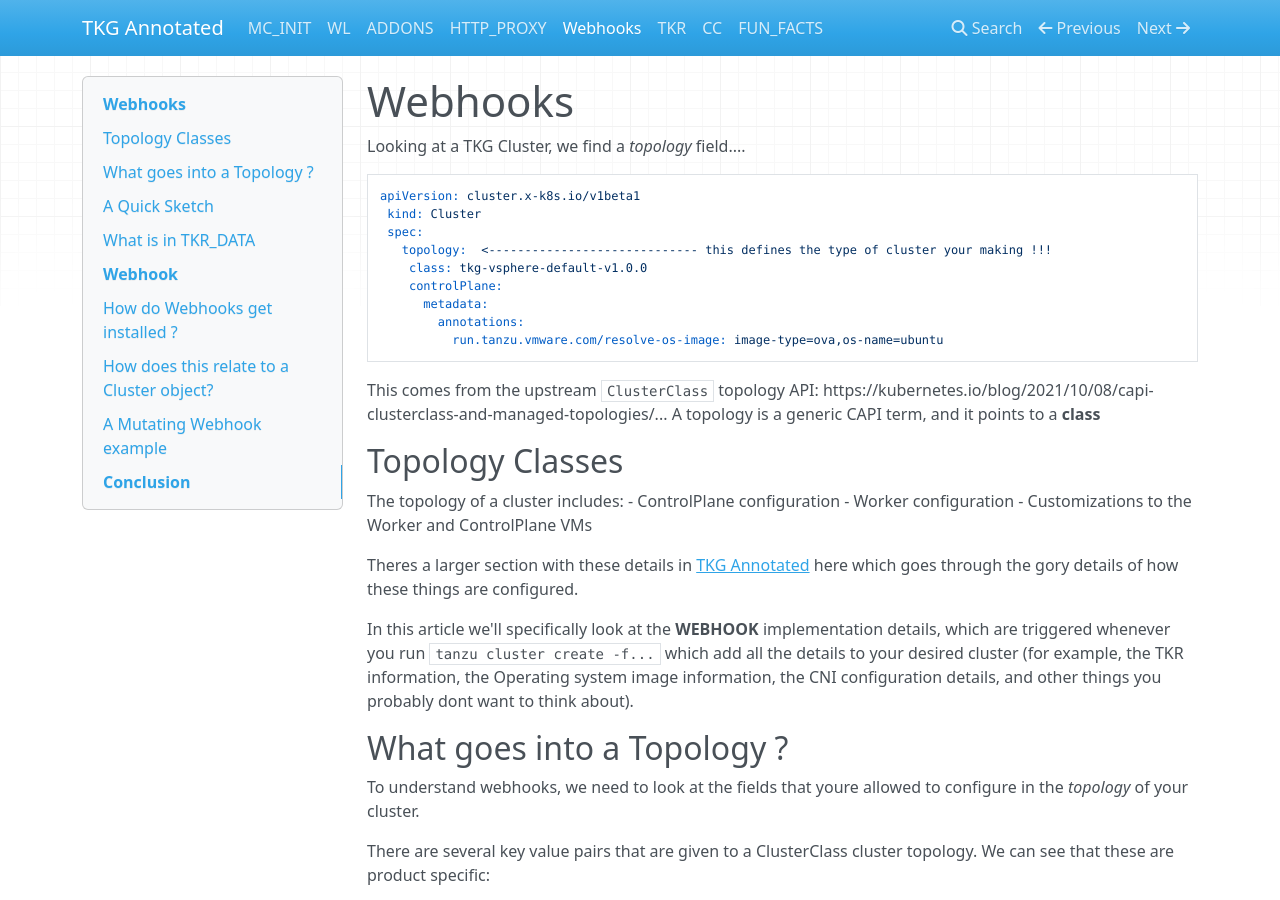
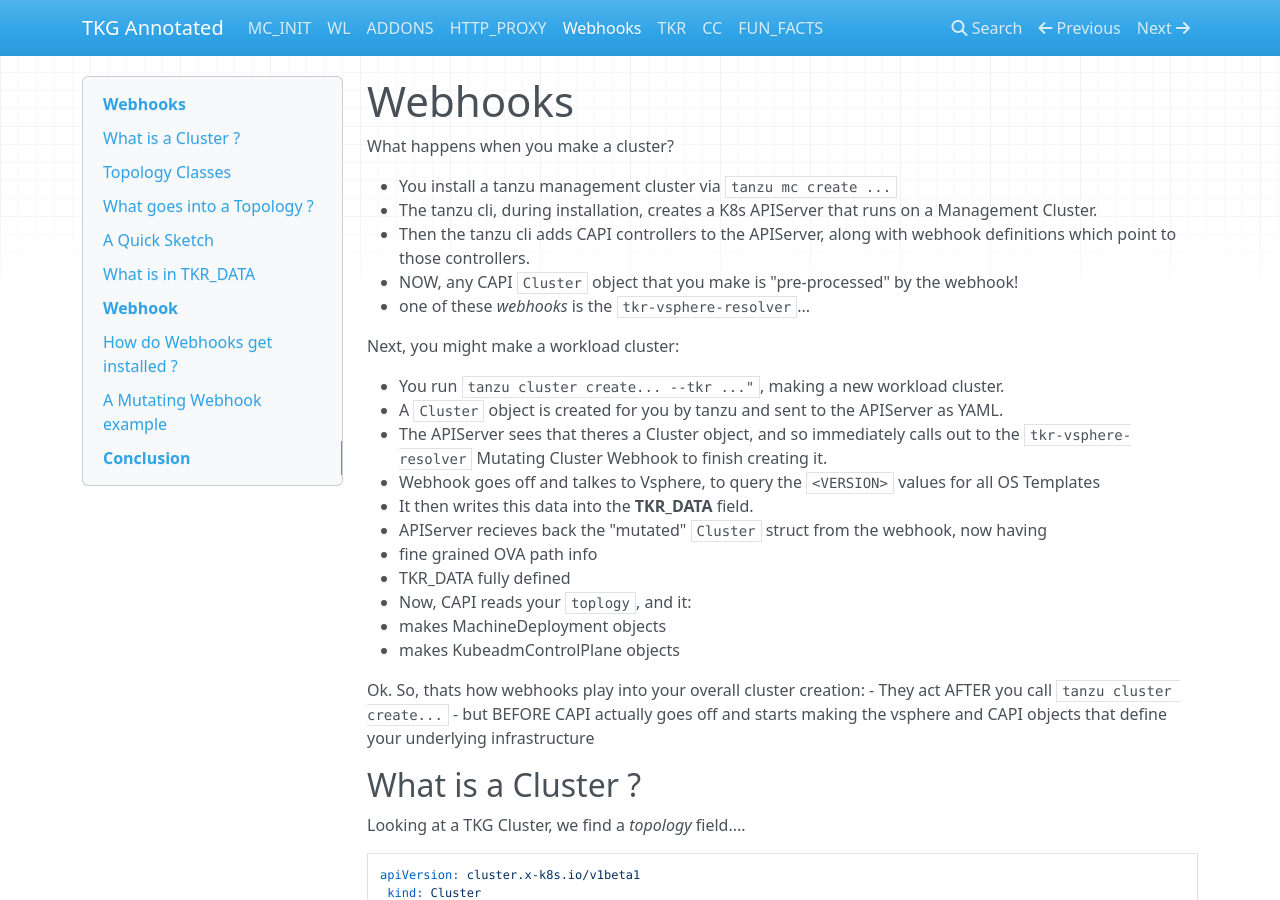
Before and after one commit to jayunit100/tanzu-install-annotated, an MkDocs documentation site: the page built from docs/z3-webhooks.md, in a window 1280 px wide and 900 px high. Built offline with MkDocs 1.6.1, drawn with Linux system fonts in a browser that asks for light colours; nearby versions of some CDN libraries; some of the changed text lies outside the part shown.

Commit message:
Update z3-webhooks.md

````diff
--- a/docs/z3-webhooks.md
+++ b/docs/z3-webhooks.md
@@ -1,4 +1,32 @@
 # Webhooks
+
+What happens when you make a cluster?
+
+- You install a tanzu management cluster via `tanzu mc create ...`
+- The tanzu cli, during installation, creates a K8s APIServer that runs on a Management Cluster.
+- Then the tanzu cli adds CAPI controllers to the APIServer, along with webhook definitions which point to those controllers.
+- NOW, any CAPI `Cluster` object that you make is "pre-processed" by the webhook!
+  - one of these *webhooks* is the `tkr-vsphere-resolver`...
+
+Next, you might make a workload cluster:
+
+- You run `tanzu cluster create... --tkr ..."`, making a new workload cluster.
+- A `Cluster` object is created for you by tanzu and sent to the APIServer as YAML.
+- The APIServer sees that theres a Cluster object, and so immediately calls out to the `tkr-vsphere-resolver` Mutating Cluster Webhook to finish creating it.
+- Webhook goes off and talkes to Vsphere, to query the `<VERSION>` values for all OS Templates
+- It then writes this data into the **TKR_DATA** field.
+- APIServer recieves back the "mutated" `Cluster` struct from the webhook, now having
+  - fine grained OVA path info
+  - TKR_DATA fully defined
+- Now, CAPI reads your `toplogy`, and it:
+  - makes MachineDeployment objects
+  - makes KubeadmControlPlane objects
+
+Ok.  So, thats how webhooks play into your overall cluster creation:
+- They act AFTER you call `tanzu cluster create...`
+- but BEFORE CAPI actually goes off and starts making the vsphere and CAPI objects that define your underlying infrastructure
+
+## What is a Cluster ?
 
 Looking at a TKG Cluster, we find a *topology* field....
 
@@ -70,7 +98,8 @@
 
 ## A Quick Sketch
 
-Before we dive into the details of webhooks, lets take a look at some of the webhooks in CAPI and
+
+Ok, so lets look at how the above fields
 
 ```
                          ┌──────────----------+
@@ -246,21 +275,6 @@
    hookServer.Register("/resolve-template",
       &webhook.Admission{
 ```
-
-## How does this relate to a Cluster object?
-
-
-- You install a tanzu management cluster
-- The tanzu cli, during installation, creates a K8s APIServer.
-- Then the tanzu cli adds CAPI controllers to the APIServer, along with webhook definitions which point to those controllers, so that any `Cluster` objects being created can be processed by CAPI before they are stored in the Kubernetes APIServer.
-  - one of these webhooks is the `tkr-vsphere-resolver` webhook definition.
-- You run `tanzu cluster create... --tkr ..."`, making a new workload cluster.
-- A `Cluster` object is created for you by tanzu and sent to the APIServer as YAML.
-- The APIServer sees that theres a Cluster object, and so immediately calls out to the `tkr-vsphere-resolver` Mutating Cluster Webhook to finish creating it.
-- Webhook goes off and talkes to Vsphere, to query the `<VERSION>` values for all OS Templates
-- It then writes this data into the TKR_DATA field
-- Api server recieves the "mutated" `Cluster` struct, now having fine grained OVA path info, and stores the `Cluster` object to `etcd`
-- Now, the MachindDeployment and KubeadmControlPlane objects (which will get created by CAPI), will have well defined images, and your nodes will come up.
 
 ### What about other types of hooks ?
 
````
Also changed, not shown: other parts of docs/z3-webhooks.md (+1 -1 lines).
